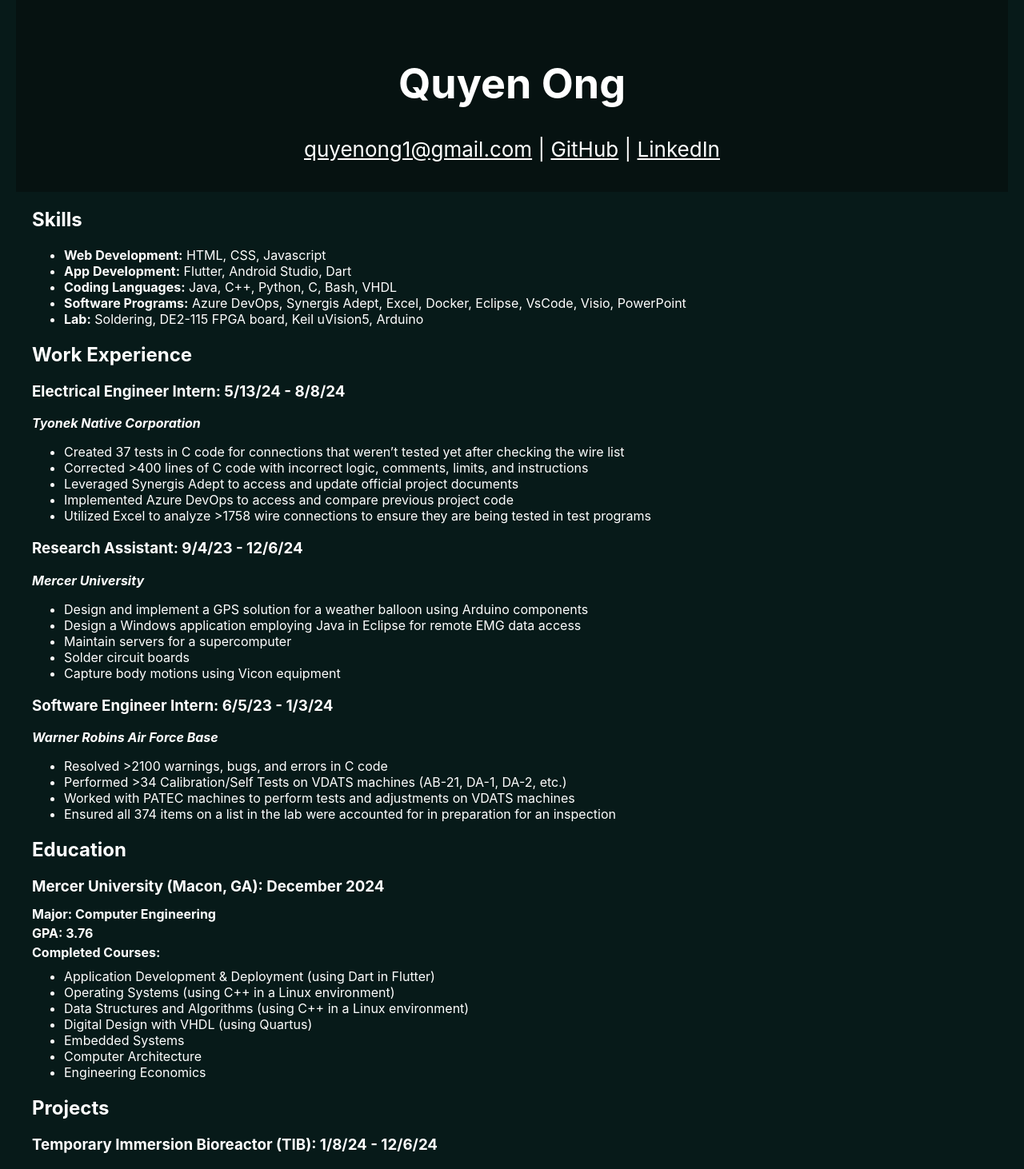
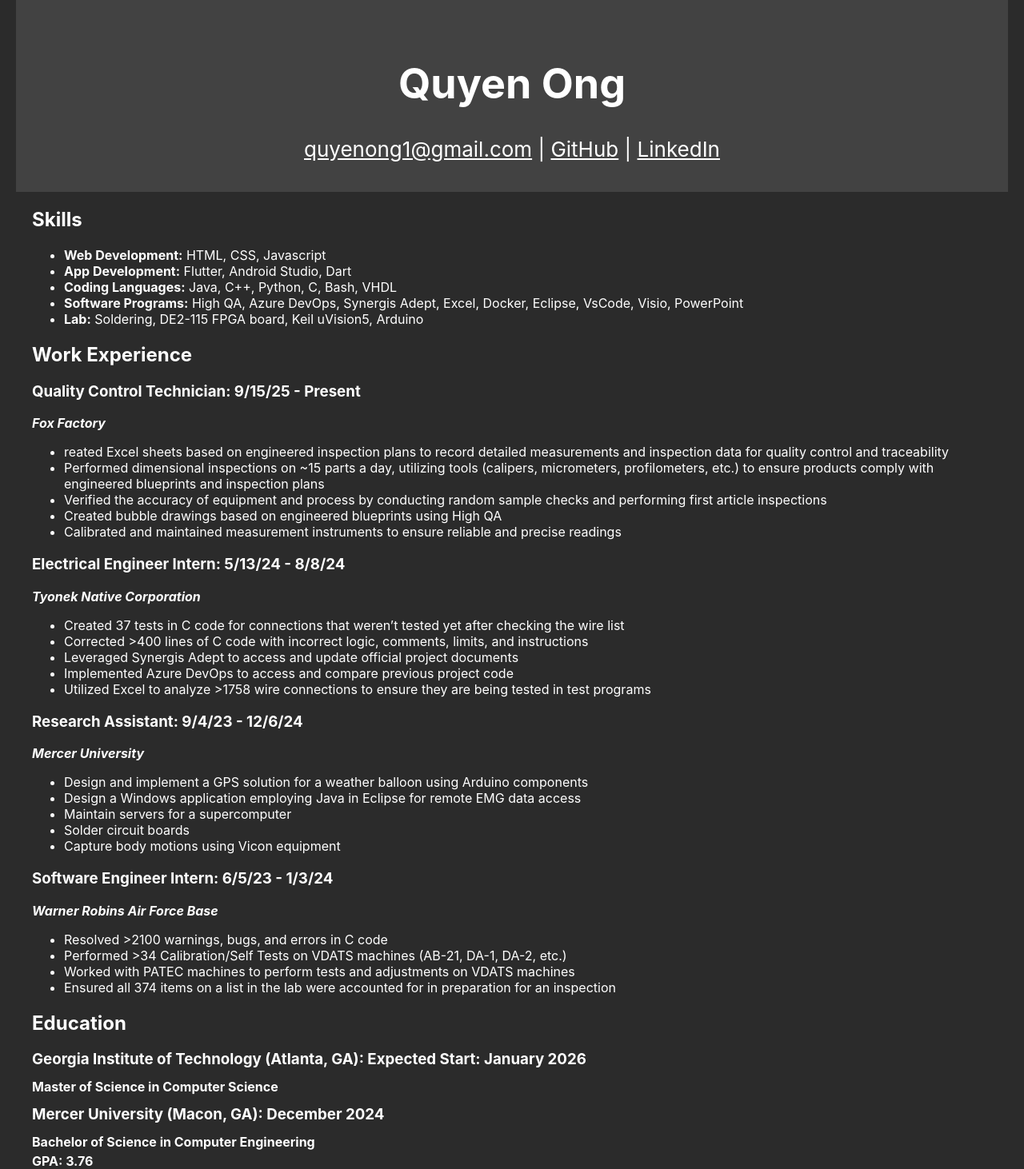
Before and after one commit to quyen-ong/quyen-ong.github.io, a React (Create React App) app: page / in a window 1280 px wide. Shown: the top 1462 px of the page at 80% size. Built offline with nearby package versions, Linux system fonts and the light colour scheme.

Commit message:
added GT in edu
added Fox Factory in experience

```diff
--- a/src/App.css
+++ b/src/App.css
@@ -3,7 +3,7 @@
 }
 
 .App-header {
-  background-color: #061211;
+  background-color: #424242;
   min-height: 30vh;
   display: flex;
   flex-direction: column;
@@ -14,17 +14,17 @@
 
   body{
     color: #FFF;
-    background-color: #061211;
+    background-color: #424242;
   }
 
   a{
     color: #FFF;
-    background-color: #061211;
+    background-color: #424242;
   }
 }
 
 body{
-  background-color: #071a19;
+  background-color: #2b2b2b;
   color: #FFF;
   padding-left: 20px;
   padding-right: 20px
--- a/src/App.js
+++ b/src/App.js
@@ -15,12 +15,23 @@ function App() {
           <li><b>Web Development:</b> HTML, CSS, Javascript</li>
           <li><b>App Development:</b> Flutter, Android Studio, Dart</li>
           <li><b>Coding Languages:</b> Java, C++, Python, C, Bash, VHDL</li>
-          <li><b>Software Programs:</b> Azure DevOps, Synergis Adept, Excel, Docker, Eclipse, VsCode, Visio, PowerPoint</li>
+          <li><b>Software Programs:</b> High QA, Azure DevOps, Synergis Adept, Excel, Docker, Eclipse, VsCode, Visio, PowerPoint</li>
           <li><b>Lab:</b> Soldering,  DE2-115 FPGA board, Keil uVision5, Arduino</li>
         </ul>
     </div>
     <div>
         <h2>Work Experience</h2>
+        <div>
+          <h3>Quality Control Technician:	9/15/25 - Present</h3>
+          <b><i>Fox Factory</i></b>
+          <ul>
+            <li> reated Excel sheets based on engineered inspection plans to record detailed measurements and inspection data for quality control and traceability</li>
+            <li>Performed dimensional inspections on ~15 parts a day, utilizing  tools (calipers, micrometers, profilometers, etc.) to ensure products comply with engineered blueprints and inspection plans</li>
+            <li>Verified the accuracy of equipment and process by conducting random sample checks and performing first article inspections</li>
+            <li>Created bubble drawings based on engineered blueprints using High QA</li>
+            <li>Calibrated and maintained measurement instruments to ensure reliable and precise  readings</li>
+          </ul>
+        </div>
         <div>
           <h3>Electrical Engineer Intern: 5/13/24 - 8/8/24</h3>
           <b><i>Tyonek Native Corporation</i></b>
@@ -56,8 +67,13 @@ function App() {
     </div>
     <div>
         <h2>Education</h2>
+        <div>
+          <h3>Georgia Institute of Technology (Atlanta, GA):  Expected Start: January 2026</h3>
+          <p><b>Master of Science in Computer Science</b></p>
+        </div>
+        <div>
         <h3>Mercer University (Macon, GA):	December 2024</h3>
-        <p><b>Major: Computer Engineering</b></p>
+        <p><b>Bachelor of Science in Computer Engineering</b></p>
         <p><b>GPA: 3.76</b></p>
         <p><b>Completed Courses:</b></p>
         <ul>
@@ -69,6 +85,7 @@ function App() {
           <li>Computer Architecture</li>
           <li>Engineering Economics</li>
         </ul>
+        </div>
     </div>
     <div>
         <h2>Projects</h2>
```
